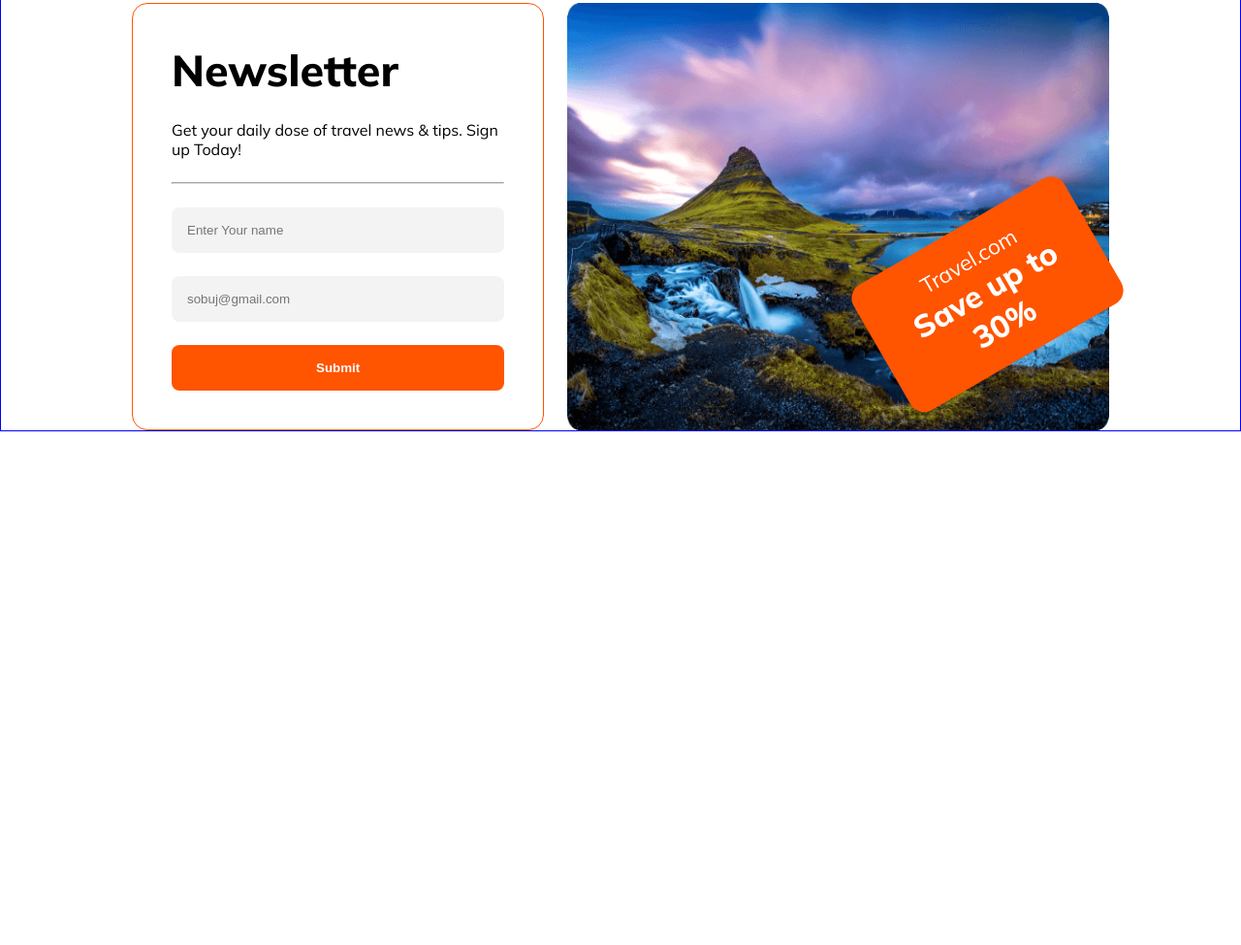
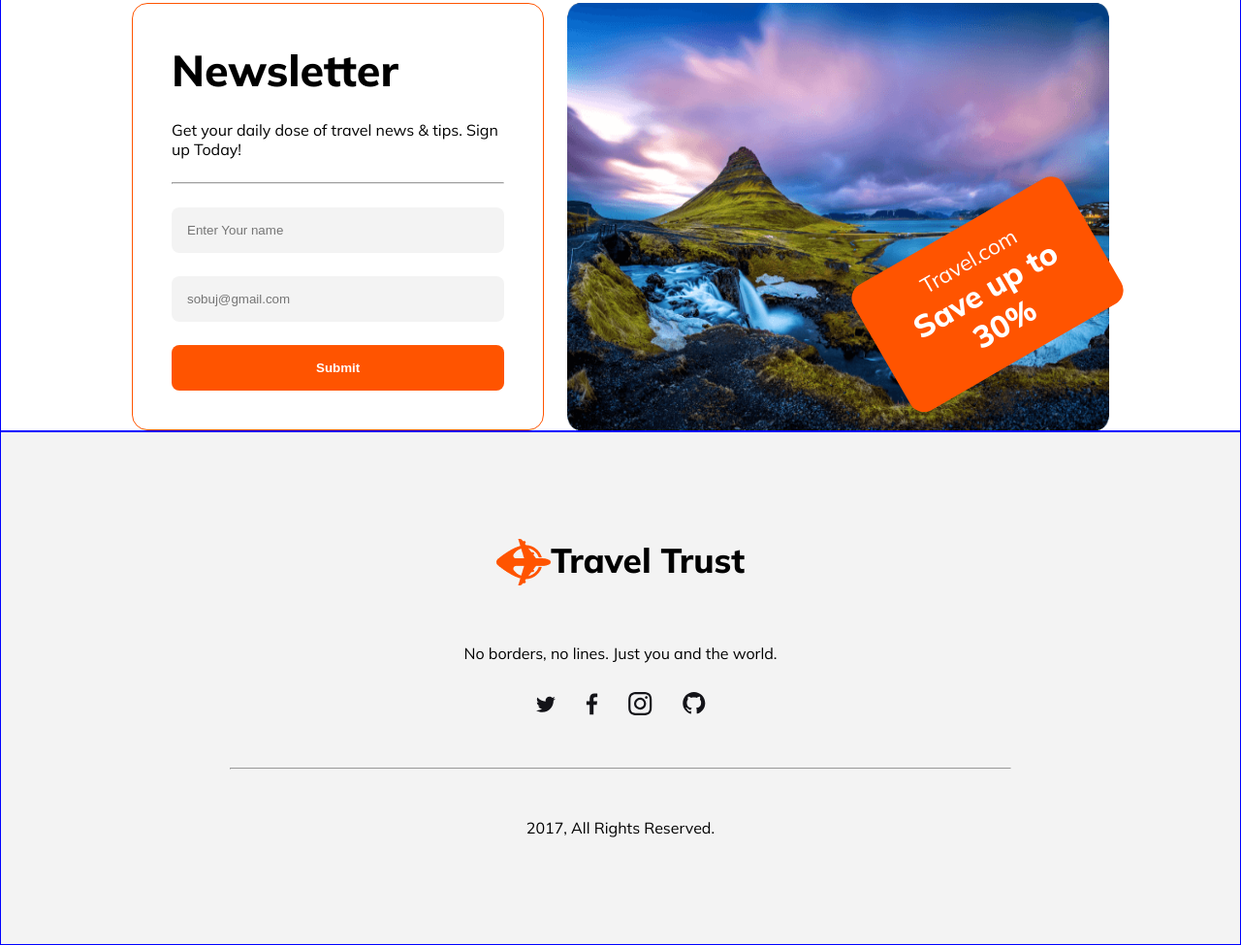
Before and after one commit to Developersobuj/travel_trust, a plain HTML site: page index.html in a window 1280 px wide. Shown: the part 4477-5452 px from the top of the page at 97% size. Before the commit the page ends 5002 px from the top, so only its background shows below. Drawn offline with Linux system fonts and the light colour scheme.

Commit message:
footer section done

```diff
--- a/index.html
+++ b/index.html
@@ -242,11 +242,24 @@
 
     </main>
     <footer>
+        <div class="container">
+            <div id="footer_logo">
+                <img src="Images/Group 40071 (2).png" alt="">
+                <h1 class="extraBold">Travel Trust</h1>
+
+            </div>
+            <p>
+                No borders, no lines. Just you and the world.
+            </p>
+            <img src="Images/Social.svg" alt="">
+            <hr>
+            <p class="copyright">
+                2017, All Rights Reserved.
+            </p>
+        </div>
 
     </footer>
-    <br>
-    <br>
-    <br><br>
+
 </body>
 
 </html>
--- a/styles/style.css
+++ b/styles/style.css
@@ -434,3 +434,38 @@ header {
     font-weight: 800;
     /* line-height: normal; */
 }
+
+/* footer section  */
+#footer_logo {
+    display: flex;
+    justify-content: center;
+    padding-top: 110px;
+}
+
+footer {
+    background: rgba(19, 19, 24, 0.05);
+}
+
+footer>div {
+    text-align: center;
+    margin-top: 110px;
+}
+
+footer>div p {
+    padding-top: 10px;
+    padding-bottom: 30px;
+}
+
+footer>div hr {
+    margin-top: 50px;
+    width: 80%;
+    margin: 0 auto;
+}
+
+footer>div img {
+    padding-bottom: 50px;
+}
+
+.copyright {
+    padding: 50px 0px 110px 0px;
+}
```
Also changed, not shown: Images/Social.svg (added).
